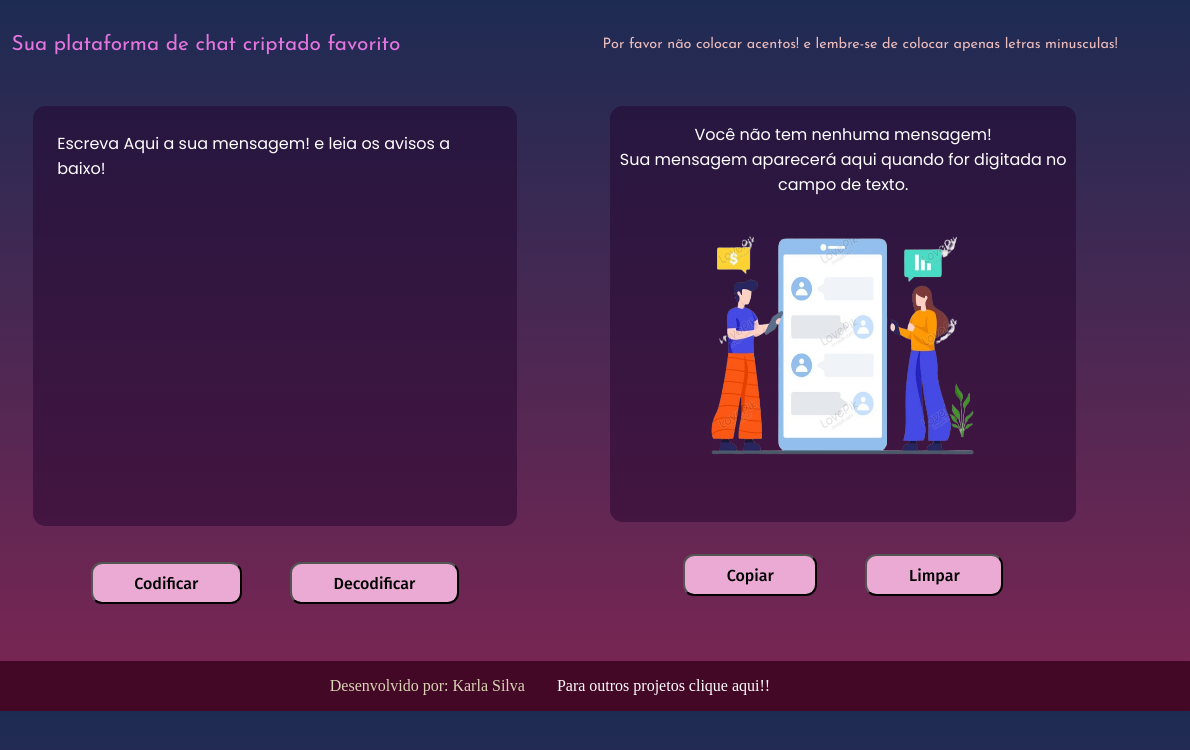
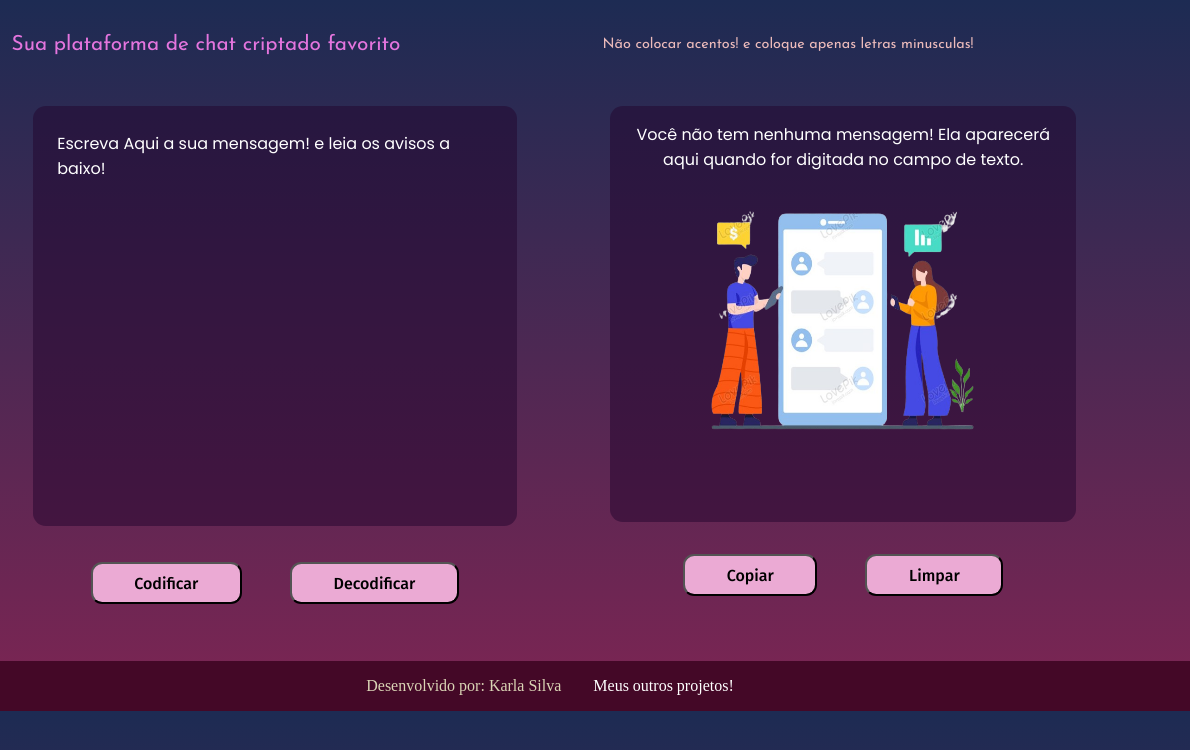
Before and after one commit to netkan/chat-de-criptografia, a plain HTML site: page index.html in a window 1280 px wide. Shown: the full height of the page, 90-1280 px from the left. Drawn offline with Linux system fonts and the light colour scheme; a web font is replaced by a local one.

Commit message:
mudança nos textos

```diff
--- a/index.html
+++ b/index.html
@@ -10,7 +10,7 @@
     <header>
         <img src="/img/Criptografia_.png" alt="Chave abrindo um cadeado">
         <p class="tirar">Sua plataforma de chat criptado favorito</p>
-        <p class="texto-aviso">Por favor não colocar acentos! e lembre-se de colocar apenas letras minusculas!</p>
+        <p class="texto-aviso">Não colocar acentos! e coloque apenas letras minusculas!</p>
     </header>
     <br>
 
@@ -28,8 +28,7 @@
                 <div class="espaco-resultado" id="espaco-resultado"><textarea name="Campo resultado" class="campo-resultado" id="campo-resultado"></textarea></div>
                 <div class="imagem-texto" id="imagem-texto">
                  <p class="imagem" id="imagem">Você não tem nenhuma mensagem!
-                    <br> Sua mensagem aparecerá aqui
-                quando for digitada no campo de texto. <br> <img class="place" src="/img/placeholder.jpg" alt=""></p></div>
+                    Ela aparecerá aqui quando for digitada no campo de texto. <br> <img class="place" src="/img/placeholder.jpg" alt=""></p></div>
             <div class="botoes">
                 <button class="botao" id="copiar" onclick="copiar()">Copiar</button>
                 <button class="botao" onclick="limpar2()">Limpar</button>
@@ -39,7 +38,7 @@
     <br>
     <footer>
             <P>Desenvolvido por: Karla Silva</P>
-            <a href="https://github.com/netkan"><p>Para outros projetos clique aqui!!</p></a>
+            <a href="https://github.com/netkan"><p>Meus outros projetos!</p></a>
     </footer>
 
     <script src="app.js"></script>
```
